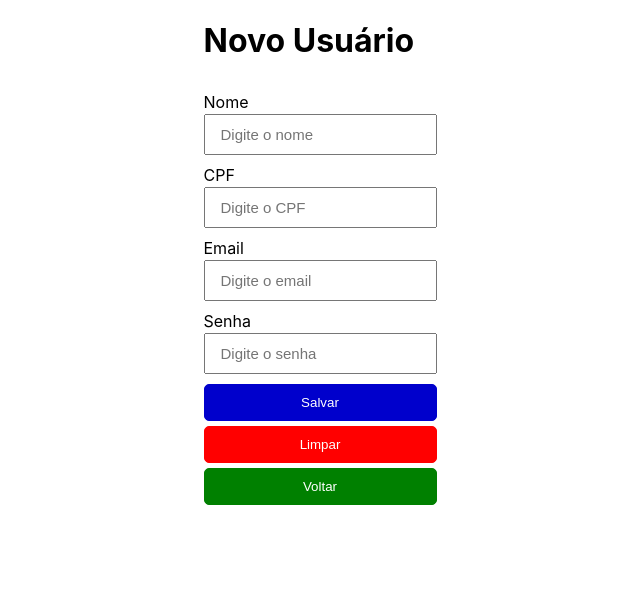
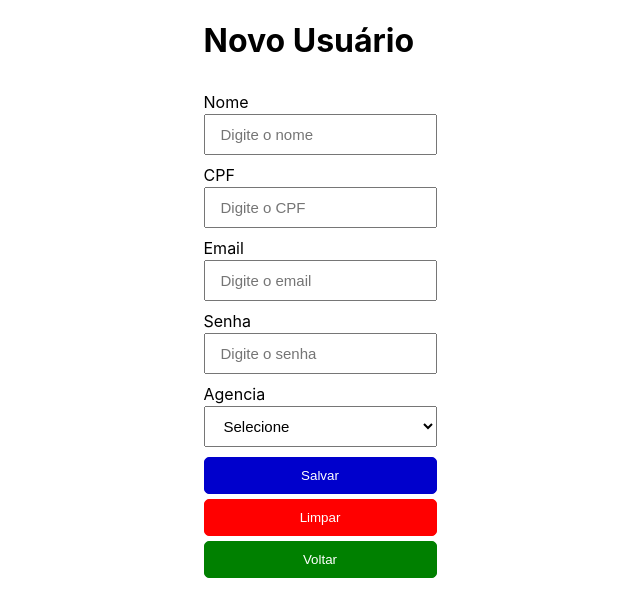
Before and after one commit to otaviohenrique1/app_banco_caixa, a React (Create React App) app: page /novo_usuario in a window 1280 px wide. Shown: the top 616 px of the page, without its empty margins (320-960 px from the left). Built offline with nearby package versions, Linux system fonts and the light colour scheme.

Commit message:
commit 11

```diff
--- a/src/components/Campo.tsx
+++ b/src/components/Campo.tsx
@@ -4,14 +4,17 @@ import styled from "styled-components";
 
 interface CampoProps {
   values: string;
-  placeholder: string;
-  type: 'date' | 'email' | 'number' | 'password' | 'tel' | 'text' | 'time' | 'url';
   name: string;
   id: string;
   label: ReactNode;
 }
 
-export function Campo(props: CampoProps) {
+interface CampoInputProps extends CampoProps {
+  placeholder: string;
+  type: 'date' | 'email' | 'number' | 'password' | 'tel' | 'text' | 'time' | 'url';
+}
+
+export function CampoInput(props: CampoInputProps) {
   const { values, placeholder, type, name, id, label } = props;
   return (
     <CampoContainer>
@@ -24,6 +27,49 @@ export function Campo(props: CampoProps) {
         value={values}
         name={name}
         id={id} />
+      <ErrorMessage
+        name={name}
+        component="span"
+        className="error-message"
+      />
+    </CampoContainer>
+  );
+}
+
+interface DataListaTypes {
+  label: string;
+  valor: string;
+}
+
+interface CampoSelectProps extends CampoProps {
+  data: DataListaTypes[];
+}
+
+export function CampoSelect(props: CampoSelectProps) {
+  const { values, name, id, label, data } = props;
+
+  return (
+    <CampoContainer>
+      <label
+        htmlFor={id}
+      >{label}</label>
+      <FieldStyled
+        name={name}
+        id={id}
+        component="select"
+        value={values}
+      >
+        <option>Selecione</option>
+        {data.map((item, index) => {
+          const { label, valor } = item;
+          return (
+            <option
+              value={valor}
+              key={index}
+            >{label}</option>
+          );
+        })}
+      </FieldStyled>
       <ErrorMessage
         name={name}
         component="span"
--- a/src/pages/Login.tsx
+++ b/src/pages/Login.tsx
@@ -2,7 +2,7 @@ import styled from "styled-components";
 import { Formik, Form, FormikHelpers } from "formik";
 // import * as Yup from "yup";
 import { object, string } from "yup";
-import { Campo } from "../components/Campo";
+import { CampoInput } from "../components/Campo";
 import { Botao } from "../components/Botao";
 import { useNavigate } from "react-router-dom";
 
@@ -45,7 +45,7 @@ export function Login() {
           return (
             <FormStyled>
               <h1>Login</h1>
-              <Campo
+              <CampoInput
                 values={values.cpf}
                 placeholder="Digite o CPF"
                 type="text"
@@ -53,7 +53,7 @@ export function Login() {
                 id="cpf"
                 label="CPF"
               />
-              <Campo
+              <CampoInput
                 values={values.agencia}
                 placeholder="Digite o agencia"
                 type="text"
@@ -61,7 +61,7 @@ export function Login() {
                 id="agencia"
                 label="Agencia"
               />
-              <Campo
+              <CampoInput
                 values={values.senha}
                 placeholder="Digite o senha"
                 type="password"
--- a/src/pages/NovoUsuario.tsx
+++ b/src/pages/NovoUsuario.tsx
@@ -1,12 +1,13 @@
 import styled from "styled-components";
 import { Formik, Form, FormikHelpers } from "formik";
 import { object, string } from "yup";
-import { Campo } from "../components/Campo";
+import { CampoInput, CampoSelect } from "../components/Campo";
 import { Botao } from "../components/Botao";
 import { useNavigate } from "react-router-dom";
 import { useContext } from "react";
 import { ClienteContext } from "../context/cliente";
 import { v4 } from "uuid";
+import { agenciaLista } from "../utils/listas";
 
 const schemaValidacao = object().shape({
   nome: string()
@@ -29,6 +30,7 @@ interface FormNovoUsuarioTypes {
   senha: string;
   conta: string;
   telefone: string;
+  agencia: string;
 }
 
 const valoresIniciaisFormNovoUsuario: FormNovoUsuarioTypes = {
@@ -38,6 +40,7 @@ const valoresIniciaisFormNovoUsuario: FormNovoUsuarioTypes = {
   senha: "",
   conta: "",
   telefone: "",
+  agencia: "",
 };
 
 export function NovoUsuario() {
@@ -69,7 +72,7 @@ export function NovoUsuario() {
           return (
             <FormStyled>
               <h1>Novo Usuário</h1>
-              <Campo
+              <CampoInput
                 values={values.nome}
                 placeholder="Digite o nome"
                 type="text"
@@ -77,7 +80,7 @@ export function NovoUsuario() {
                 id="nome"
                 label="Nome"
               />
-              <Campo
+              <CampoInput
                 values={values.cpf}
                 placeholder="Digite o CPF"
                 type="text"
@@ -85,7 +88,7 @@ export function NovoUsuario() {
                 id="cpf"
                 label="CPF"
               />
-              <Campo
+              <CampoInput
                 values={values.email}
                 placeholder="Digite o email"
                 type="email"
@@ -93,13 +96,20 @@ export function NovoUsuario() {
                 id="email"
                 label="Email"
               />
-              <Campo
+              <CampoInput
                 values={values.senha}
                 placeholder="Digite o senha"
                 type="password"
                 name="senha"
                 id="senha"
                 label="Senha"
+              />
+              <CampoSelect
+                id="agencia"
+                label="Agencia"
+                name="agencia"
+                values={values.agencia}
+                data={agenciaLista}
               />
               <BotaoContainer>
                 <Botao
--- /dev/null
+++ b/src/utils/listas.ts
@@ -0,0 +1,10 @@
+export const agenciaLista = [
+  { label: "099 - Banco A" , valor: "099" },
+  { label: "050 - Banco B" , valor: "050" },
+  { label: "120 - Banco C" , valor: "120" },
+  { label: "278 - Banco D" , valor: "278" },
+  { label: "785 - Banco E" , valor: "785" },
+  { label: "344 - Banco F" , valor: "344" },
+  { label: "012 - Banco G" , valor: "012" },
+  { label: "998 - Banco H" , valor: "998" }
+];
```
